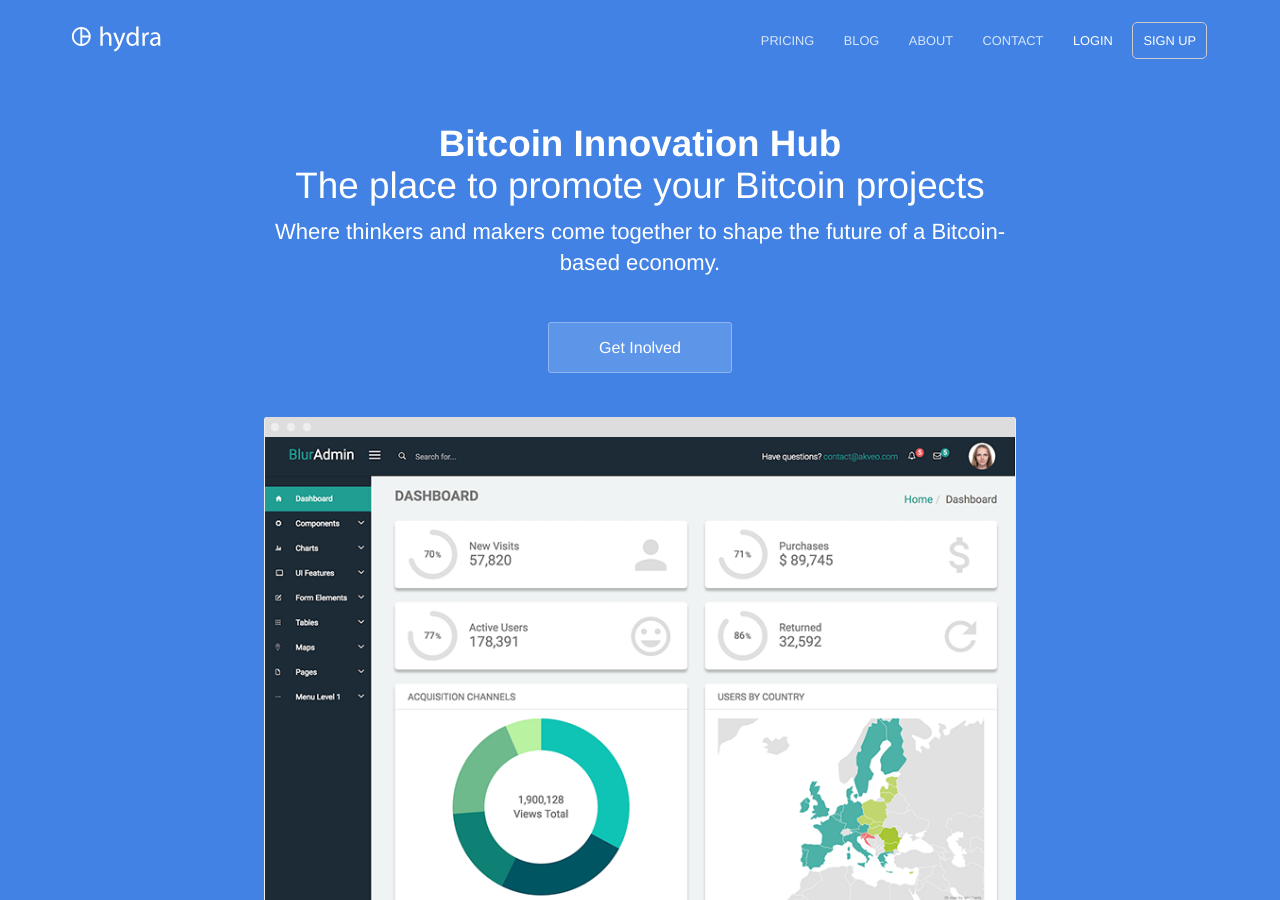
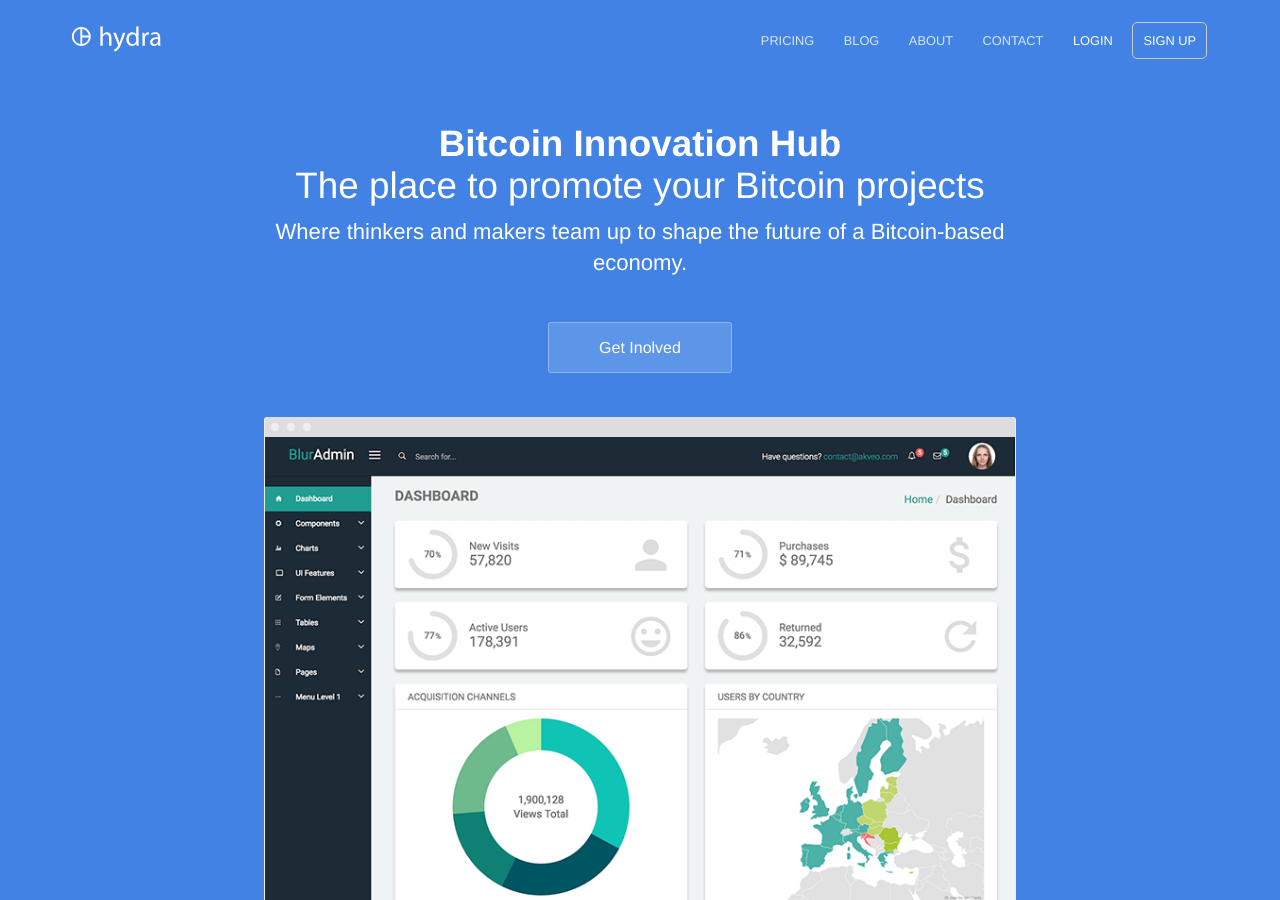
Before and after one commit to Bitcoin-InnovationHub/old, a Jekyll site: the page built from index.html, in a window 1280 px wide and 900 px high. Built offline with Jekyll 4.4.1, drawn with Linux system fonts in a browser that asks for light colours.

Commit message:
Update index.html

```diff
--- a/index.html
+++ b/index.html
@@ -6,7 +6,7 @@ description: The place to promote your Bitcoin projects
 	<div class="text-container">
 		<h1 class="editable"><strong>Bitcoin Innovation Hub</strong></h1>
 		<h1 class="editable">The place to promote your Bitcoin projects</h1>
-		<p class="subtext editable">Where thinkers and makers come together to shape the future of a Bitcoin-based economy.</p>
+		<p class="subtext editable">Where thinkers and makers team up to shape the future of a Bitcoin-based economy.</p>
 		<div class="cta button alt"><a href="{{ site.baseurl }}/contact/">Get Inolved</a></div>
 		<div>
 			<img src="{{ site.baseurl }}/images/dashboard.png" alt="Screenshot" class="screenshot editable" />
```
